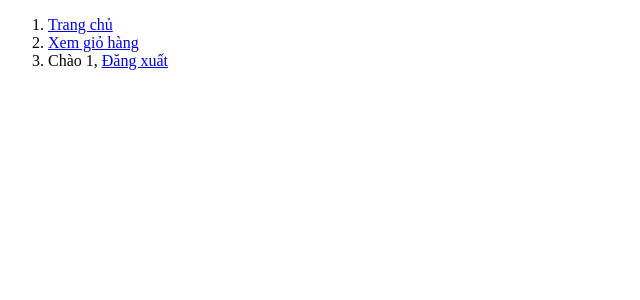
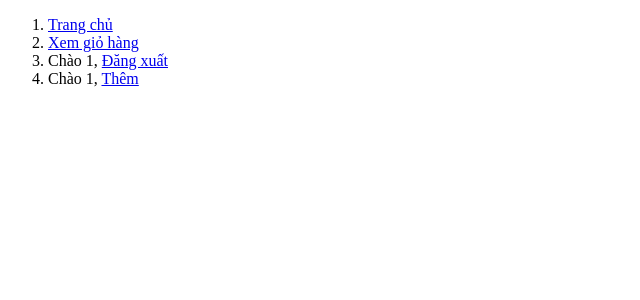
Before and after one commit to duongdz96/clone_pw, a PHP site: page /index.php in a window 1280 px wide. Shown: the top 300 px of the page, without its empty margins (0-640 px from the left). Run offline with PHP 8.4, Linux system fonts and the light colour scheme; the visitor is signed in with stand-in values (Sample User, id 1); data that the repository does not hold is empty.

Commit message:
change menu

```diff
--- a/menu.php
+++ b/menu.php
@@ -24,6 +24,10 @@
 				Chào <?php echo $_SESSION['name'] ?>,
 				<a href="signout.php">Đăng xuất</a>
 			</li>
+			<li>
+				Chào <?php echo $_SESSION['name'] ?>,
+				<a href="add.php">Thêm</a>
+			</li>
 		<?php } ?>
 	</ol>
 </div>
```
